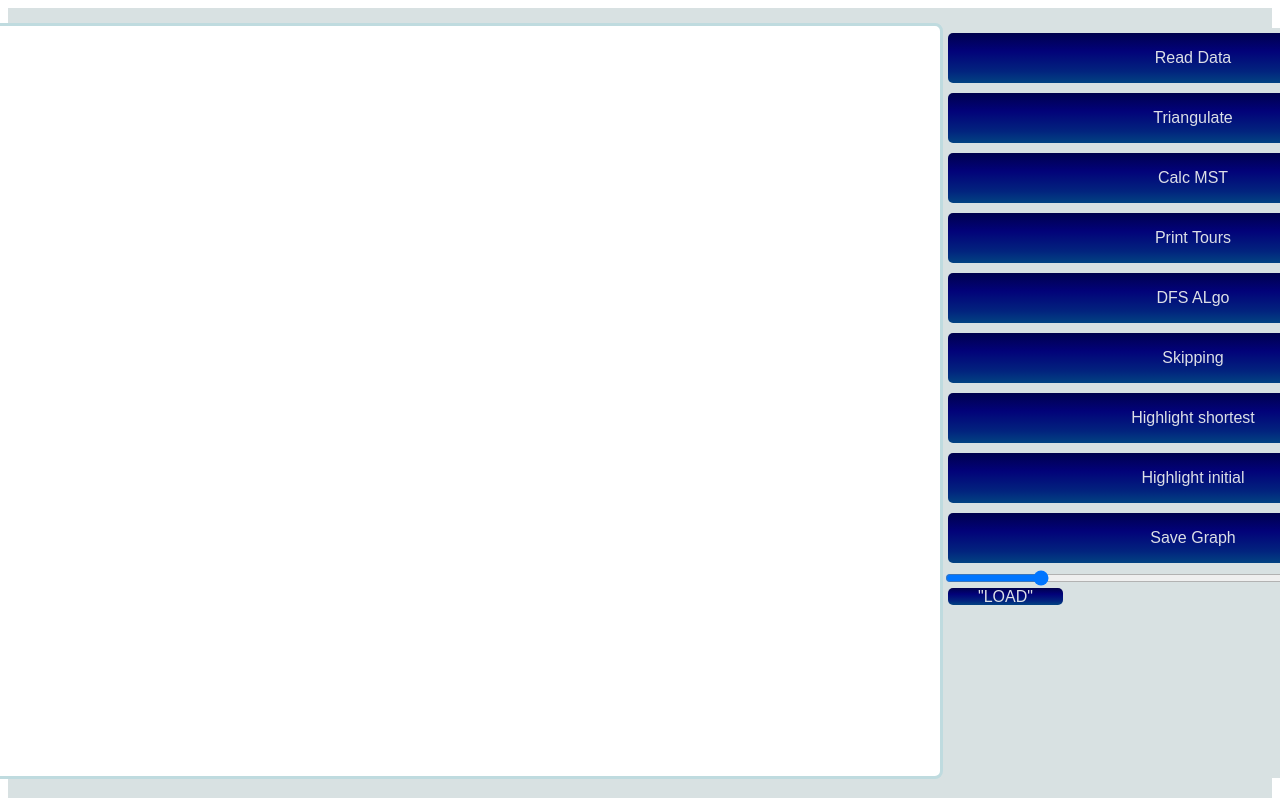
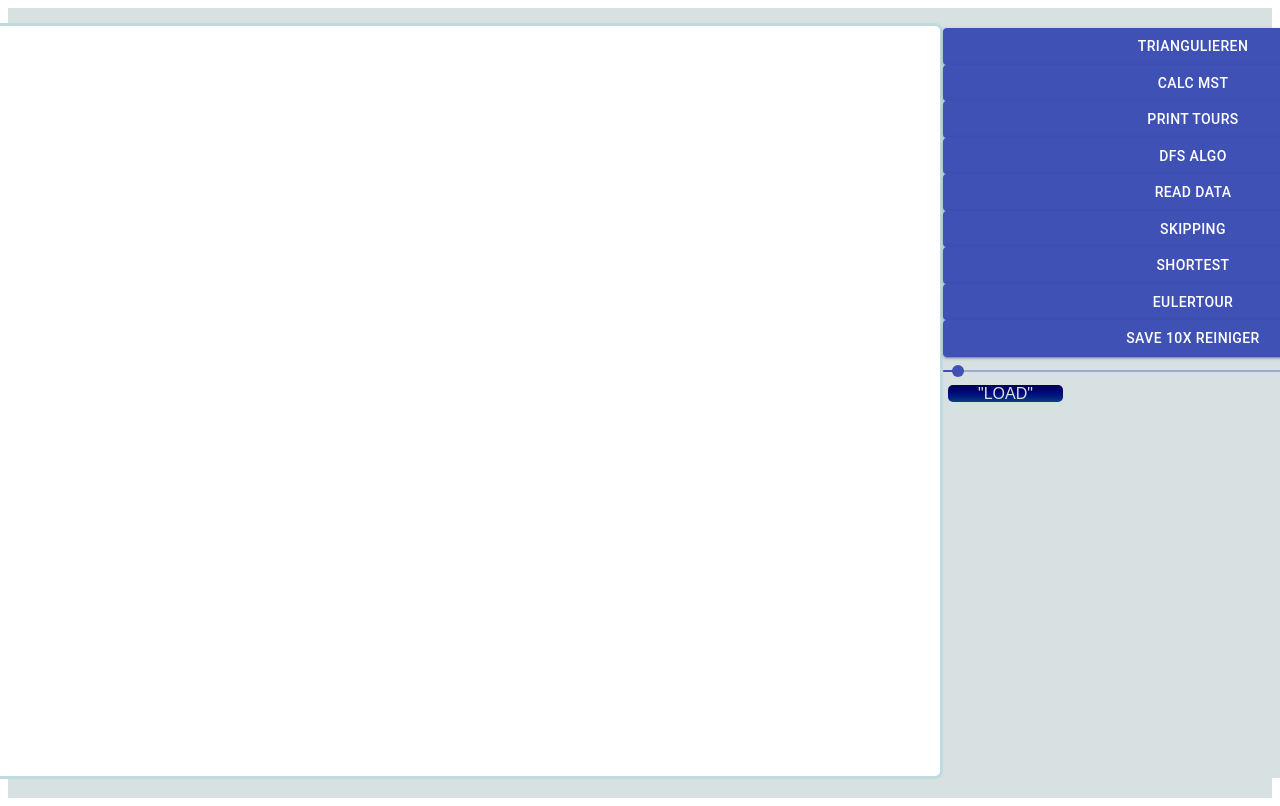
Before and after one commit to nagod/approx-tsp-web-app, a React (Create React App) app: page / in a window 1280 px wide. Shown: the top 806 px of the page. Built offline with nearby package versions, Linux system fonts and the light colour scheme.

Commit message:
Added this 3rd Party UI dependency nice

```diff
--- a/package.json
+++ b/package.json
@@ -3,6 +3,7 @@
     "version": "0.1.0",
     "private": true,
     "dependencies": {
+        "@material-ui/core": "^4.11.3",
         "@testing-library/jest-dom": "^5.11.4",
         "@testing-library/react": "^11.1.0",
         "@testing-library/user-event": "^12.1.10",
--- a/src/View/Button.js
+++ b/src/View/Button.js
@@ -1,4 +1,5 @@
-import React from "react"
+/*import React from "react"
+
 
 export default class Button extends React.Component {
 
@@ -9,4 +10,4 @@ export default class Button extends React.Component {
             <button className="defaultButton" onClick={() => this.props.handleButtonClicked()}>{this.props.label}</button>
         )
     }
-}
+}*/
--- a/src/View/Stylesheets/Button.css
+++ b/src/View/Stylesheets/Button.css
@@ -1,4 +1,4 @@
-.defaultButton {
+/*.defaultButton {
     height: 50px;
     margin: 5px;
     padding: 0px 30px;
@@ -13,4 +13,4 @@
 .defaultButton:hover {
     cursor: pointer;
     box-shadow: 0px 3px 3px #2f2f2f;
-}
+}*/
--- a/src/ViewController/MainViewController.js
+++ b/src/ViewController/MainViewController.js
@@ -5,7 +5,7 @@
 
 import React from "react";
 import Canvas from "../View/Canvas";
-import Button from "../View/Button";
+import { Button, Slider, Input } from '@material-ui/core';
 import MainPresenter from "../Presenter/MainPresenter";
 import "./Stylesheets/MainViewController.css"
 import Config from "../App/Config";
@@ -39,10 +39,11 @@ export default class MainViewController extends React.Component {
     setupViewController() {
     }
 
-    handleSliderChanged(event) {
-        let slider = document.getElementById("animationSpeedSlider")
-        Config.baseRateSpeed = (500 - event.target.value)
-        slider.value = event.target.value
+    handleSliderChanged(event, value) {
+        //let slider = document.getElementById("animationSpeedSlider")
+
+        Config.baseRateSpeed = (500 - value)
+        //slider.value = event.target.value
     }
 
     // Handling events
@@ -123,43 +124,44 @@ export default class MainViewController extends React.Component {
                 <div className="buttonDiv">
 
                     <Button
-                        label="Read Data"
-                        handleButtonClicked={this.handleReadDataButtonClicked}
-                    />
+                        variant="contained"
+                        color="primary"
+                        onClick={() => this.handleTriangulateButtonClicked()}>Triangulieren</Button>
                     <Button
-                        label="Triangulate"
-                        handleButtonClicked={this.handleTriangulateButtonClicked}
-                    />
+                        variant="contained"
+                        color="primary"
+                        onClick={() => this.handleMSTButtonClicked()}>Calc MST</Button>
                     <Button
-                        label="Calc MST"
-                        handleButtonClicked={this.handleMSTButtonClicked}
-                    />
+                        variant="contained"
+                        color="primary"
+                        onClick={() => this.handleEdgesButtonClicked()}>Print Tours</Button>
                     <Button
-                        label="Print Tours"
-                        handleButtonClicked={this.handleEdgesButtonClicked}
-                    />
+                        variant="contained"
+                        color="primary"
+                        onClick={() => this.handleDFSButtonClicked()}>DFS ALgo</Button>
                     <Button
-                        label="DFS ALgo"
-                        handleButtonClicked={this.handleDFSButtonClicked}
-                    />
+                        variant="contained"
+                        color="primary"
+                        onClick={() => this.handleReadDataButtonClicked()}>Read Data</Button>
                     <Button
-                        label="Skipping"
-                        handleButtonClicked={this.handleSkippingButtonClicked}
-                    />
+                        variant="contained"
+                        color="primary"
+                        onClick={() => this.handleSkippingButtonClicked()}>Skipping</Button>
                     <Button
-                        label="Highlight shortest"
-                        handleButtonClicked={this.handleShortestTourButtonClicked}
-                    />
+                        variant="contained"
+                        color="primary"
+                        onClick={() => this.handleShortestTourButtonClicked()}>Shortest</Button>
                     <Button
-                        label="Highlight initial"
-                        handleButtonClicked={this.handleInitialTourButtonClicked}
-                    />
+                        variant="contained"
+                        color="primary"
+                        onClick={() => this.handleInitialTourButtonClicked()}>EulerTour</Button>
                     <Button
-                        label="Save Graph"
-                        handleButtonClicked={this.handleSaveGraphButtonClicked}
-                    />
-                    <input type="range" min="10" max="500" value="100" className="slider" id="animationSpeedSlider"
-                        onChange={this.handleSliderChanged}></input>
+                        variant="contained"
+                        color="primary"
+                        onClick={() => this.handleSaveGraphButtonClicked()}>Save 10X Reiniger</Button>
+                    <Slider defaultValue={50} min={20} max={1000} aria-labelledby="continuous-slider" onChange={(event, value) => this.handleSliderChanged(event, value)} />
+                    {/*<input type="range" min="10" max="500" value="100" className="slider" id="animationSpeedSlider"
+                        onChange={this.handleSliderChanged}></input>*/}
                     <div>
                         <label htmlFor="file" className="File-label">"LOAD"</label>
                         <input className="File-input" type="file" id="file" onChange={(e) => this.handleLoadSampleButtonClicked(e)}></input>
```
Also changed, not shown: 1 other file (tests, documents, lock files or other folders).
